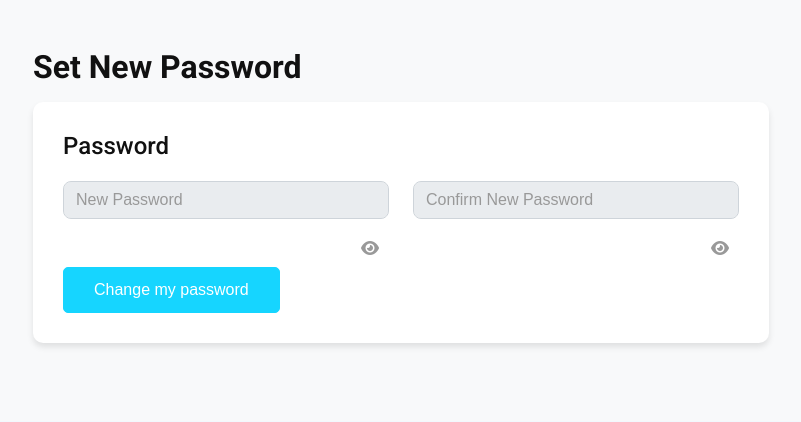
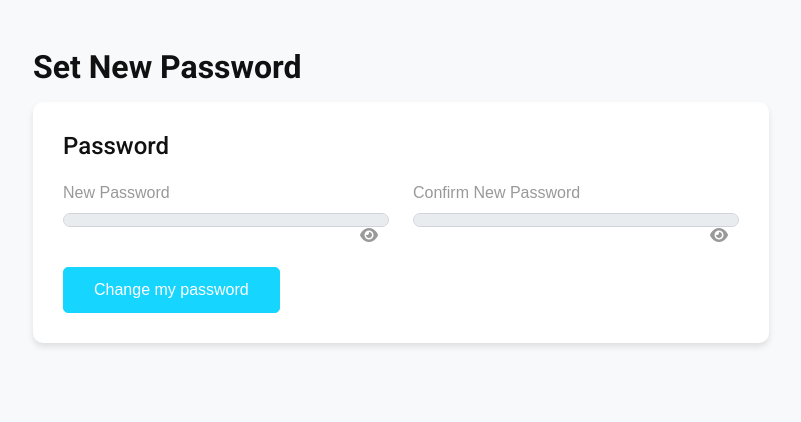
Before and after one commit to Okpara007/buzz4less, a Django app: page /accounts/reset/1/1/ in a window 1280 px wide. Shown: the part 75-497 px from the top of the page, without its empty margins (239-1040 px from the left). Run offline with Django 5.2, Linux system fonts and the light colour scheme; some libraries are stand-ins or nearby versions.

Commit message:
test again

```diff
--- a/templates/registration/password_reset_confirm.html
+++ b/templates/registration/password_reset_confirm.html
@@ -17,8 +17,8 @@
                     <!-- New Password Input -->
                     <div class="row">
                         <div class="col-md-6 mb-3">
-                            <label for="new_password1" class="form-label form-control">New Password</label>
-                            <div class="password-toggle">
+                            <label for="new_password1" class="form-label">New Password</label>
+                            <div class="password-toggle form-control">
                                 {{ form.new_password1 }}
                                 <span class="toggle-password" onclick="togglePasswordVisibility('id_new_password1')">
                                     <i class="fas fa-eye"></i>
@@ -27,8 +27,8 @@
                         </div>
 
                         <div class="col-md-6 mb-3">
-                            <label for="new_password2" class="form-label form-control">Confirm New Password</label>
-                            <div class="password-toggle">
+                            <label for="new_password2" class="form-label">Confirm New Password</label>
+                            <div class="password-toggle form-control">
                                 {{ form.new_password2 }}
                                 <span class="toggle-password" onclick="togglePasswordVisibility('id_new_password2')">
                                     <i class="fas fa-eye"></i>
```
